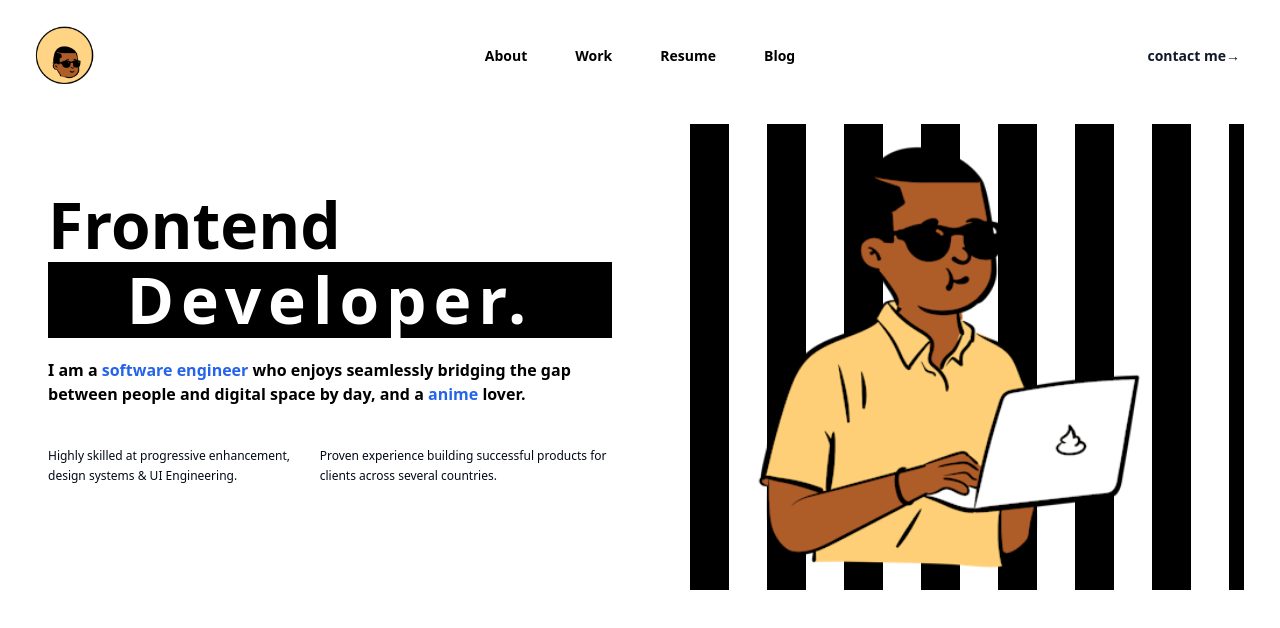
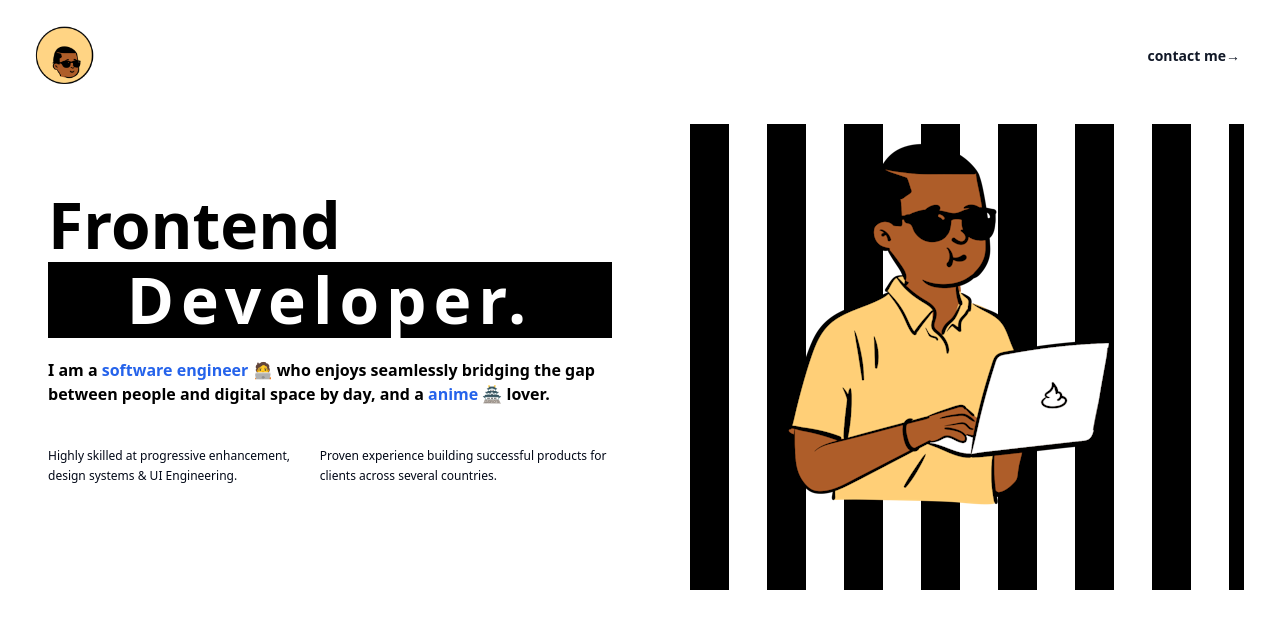
Before and after one commit to anasyakubu/frontend-portfolio, a React (Vite) app: page / in a window 1280 px wide. Shown: the top 628 px of the page. Built offline with nearby package versions, Linux system fonts and the light colour scheme.

Commit message:
Added Animation

```diff
--- a/package.json
+++ b/package.json
@@ -10,6 +10,7 @@
     "preview": "vite preview"
   },
   "dependencies": {
+    "@emotion/react": "^11.11.4",
     "@headlessui/react": "^1.7.18",
     "@heroicons/react": "^2.1.3",
     "@radix-ui/react-icons": "^1.3.0",
@@ -17,6 +18,7 @@
     "class-variance-authority": "^0.7.0",
     "clsx": "^2.1.0",
     "react": "^18.2.0",
+    "react-awesome-reveal": "^4.2.8",
     "react-dom": "^18.2.0",
     "sass": "^1.72.0",
     "tailwind-merge": "^2.2.2",
--- a/src/Section/HomeHeader/HomeHeader.tsx
+++ b/src/Section/HomeHeader/HomeHeader.tsx
@@ -1,6 +1,8 @@
 import Nav from "@/components/shared/Nav";
 import "./HomeHeader.scss";
 import Img from "../../assets/Banner-1.png";
+import { Fade } from "react-awesome-reveal";
+
 const HomeHeader = () => {
   return (
     <div className="HomeHeader">
@@ -9,6 +11,7 @@ const HomeHeader = () => {
         <div className="p-3 space-y-2 lg:grid lg:grid-cols-2 lg:gap-x-6 lg:space-y-0">
           {/* Text */}
           <div className="pl-3 max-w-xl lg:py-16 textSection">
+            <Fade cascade direction="left" triggerOnce>
               <h1
                 className="text-3xl font-extrabold text-black"
                 style={{ fontSize: "4rem", lineHeight: "115%" }}
@@ -21,10 +24,11 @@ const HomeHeader = () => {
                 </div>
               </div>
               <p className="mt-5 text-black font-semibold">
-              I am a <span className="text-blue-600">software engineer</span>{" "}
-              who enjoys seamlessly bridging the gap between people and digital
-              space by day, and a <span className="text-blue-600">anime</span>{" "}
-              lover.
+                I am a{" "}
+                <span className="text-blue-600">software engineer 🧑‍💻</span> who
+                enjoys seamlessly bridging the gap between people and digital
+                space by day, and a{" "}
+                <span className="text-blue-600">anime 🏯</span> lover.
               </p>
               <div className="my-10 flex justify-between">
                 <p className="text-sm" style={{ fontSize: "12px" }}>
@@ -36,10 +40,13 @@ const HomeHeader = () => {
                   across several countries.
                 </p>
               </div>
+            </Fade>
           </div>
           {/* image */}
           <div className="imageSection flex justify-center text-center mt-10">
+            <Fade cascade direction="right" triggerOnce>
               <img src={Img} alt="Img" />
+            </Fade>
           </div>
         </div>
       </div>
--- a/src/components/shared/Nav.tsx
+++ b/src/components/shared/Nav.tsx
@@ -3,6 +3,9 @@ import { useState } from "react";
 import { Dialog } from "@headlessui/react";
 import { Bars3Icon, XMarkIcon } from "@heroicons/react/24/outline";
 import Logo from "../../assets/logo.png";
+import { Fade } from "react-awesome-reveal";
+
+import "./shared.scss";
 
 const navigation = [
   { name: "About", href: "/" },
@@ -16,7 +19,7 @@ export default function Nav() {
   const [mobileMenuOpen, setMobileMenuOpen] = useState(false);
 
   return (
-    <div className="bg-transparent">
+    <div className="bg-transparent Nav">
       <header className="inset-x-0 top-0 z-50">
         <nav
           className="flex items-center justify-between p-6 lg:px-8"
@@ -24,11 +27,11 @@ export default function Nav() {
         >
           <div className="flex lg:flex-1">
             <a href="#" className="-m-1.5 p-1.5">
-              <span className="sr-only">Your Company</span>
-
+              <span className="sr-only">Anas Yakubu</span>
               <img className="h-16 w-auto" src={Logo} alt="Logo" />
             </a>
           </div>
+
           <div className="flex lg:hidden">
             <button
               type="button"
@@ -40,15 +43,17 @@ export default function Nav() {
             </button>
           </div>
           <div className="hidden lg:flex lg:gap-x-12">
+            <Fade cascade direction="left">
               {navigation.map((item) => (
                 <a
                   key={item.name}
                   href={item.href}
-                className="text-sm font-semibold leading-6 text-black"
+                  className="text-sm font-semibold leading-6 text-black link"
                 >
                   {item.name}
                 </a>
               ))}
+            </Fade>
           </div>
           <div className="hidden lg:flex lg:flex-1 lg:justify-end">
             <a
@@ -70,7 +75,7 @@ export default function Nav() {
           <Dialog.Panel className="fixed inset-y-0 right-0 z-50 w-full overflow-y-auto bg-white px-6 py-6 sm:max-w-sm sm:ring-1 sm:ring-gray-900/10">
             <div className="flex items-center justify-between">
               <a href="#" className="-m-1.5 p-1.5">
-                <span className="sr-only">Your Company</span>
+                <span className="sr-only">Anas Yakubu</span>
                 <img className="h-12 w-auto" src={Logo} alt="Logo" />
               </a>
               <button
--- /dev/null
+++ b/src/components/shared/shared.scss
@@ -0,0 +1,9 @@
+.Nav {
+  .link {
+    transition: all 0.4s ease-in-out;
+    &:hover {
+      border-bottom: 2px solid #000;
+      transform: scale(1.1);
+    }
+  }
+}
```
Also changed, not shown: 1 other file (tests, documents, lock files or other folders). Lines whose indentation alone changed are shown as unchanged.
